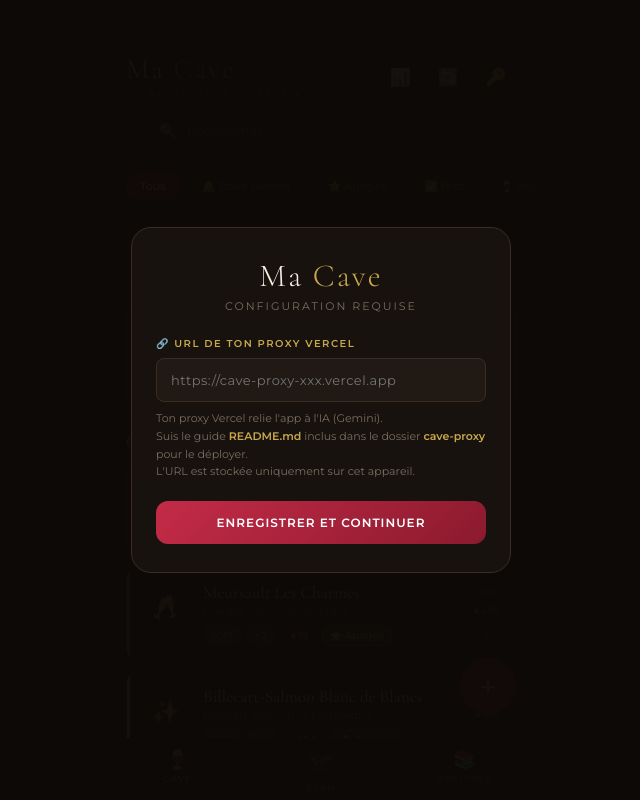
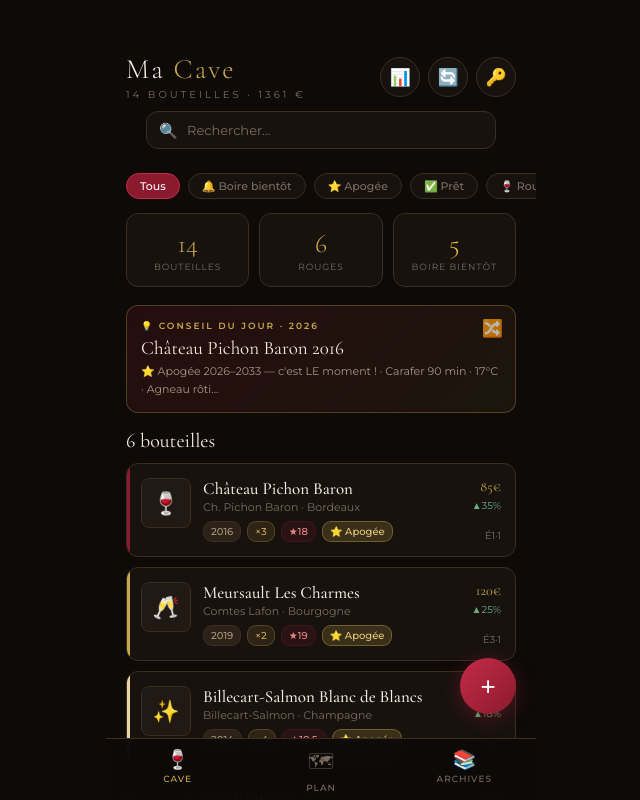
Before and after one commit to ParisElliot/cave-proxy, a website: page public/index.html in a window 1280 px wide. Shown: the whole page, without its empty margins (319-959 px from the left). Drawn offline with nearby package versions, Linux system fonts and the light colour scheme.

Commit message:
Update index.html

```diff
--- a/public/index.html
+++ b/public/index.html
@@ -420,13 +420,13 @@ html,body{height:100%;overflow:hidden;background:var(--bg);color:var(--tx);font-
 <div id="apiModal" class="hidden">
   <div class="api-box">
     <div class="api-logo">Ma <span>Cave</span></div>
-    <div class="api-sub">Configuration requise</div>
-    <div class="api-label">🔗 URL de ton proxy Vercel</div>
-    <input class="api-input" id="apiKeyInput" type="url" placeholder="https://cave-proxy-xxx.vercel.app" autocomplete="off" spellcheck="false">
+    <div class="api-sub">Proxy IA</div>
+    <div class="api-label">🔗 URL du proxy (optionnel)</div>
+    <input class="api-input" id="apiKeyInput" type="url" placeholder="Laisse vide — auto-détecté" autocomplete="off" spellcheck="false">
     <div class="api-hint">
-      Ton proxy Vercel relie l'app à l'IA (Gemini).<br>
-      Suis le guide <b style="color:var(--go)">README.md</b> inclus dans le dossier <b style="color:var(--go)">cave-proxy</b> pour le déployer.<br>
-      <span style="color:var(--td)">L'URL est stockée uniquement sur cet appareil.</span>
+      L'app détecte automatiquement le proxy si elle est hébergée sur Vercel.<br>
+      Laisse ce champ <b style="color:var(--go)">vide</b> si tu accèdes via <b style="color:var(--go)">cave-proxy.vercel.app</b><br>
+      <span style="color:var(--td)">Remplis uniquement si tu utilises un domaine différent.</span>
     </div>
     <button class="btn btnp" onclick="saveApiKey()" style="margin-top:20px">Enregistrer et continuer</button>
   </div>
@@ -440,26 +440,32 @@ let wines    = JSON.parse(localStorage.getItem('cv3_wines') || '[]');
 let archived = JSON.parse(localStorage.getItem('cv3_arch')  || '[]');
 let cave     = JSON.parse(localStorage.getItem('cv3_cave')  || 'null');
 
-// ── PROXY URL ─────────────────────────────────────
-function getProxyUrl(){ return localStorage.getItem('cv3_proxy')||'' }
+// ── PROXY URL — auto-détection (même domaine Vercel) ──
+function getProxyUrl(){
+  // Si un override manuel existe, on l'utilise
+  const manual=localStorage.getItem('cv3_proxy');
+  if(manual) return manual;
+  // Sinon on utilise la même origine que la page (fonctionne sur Vercel)
+  return window.location.origin;
+}
 
 function openApiConfig(){
-  document.getElementById('apiKeyInput').value=getProxyUrl();
+  // Affiche l'URL actuelle dans le champ (juste pour info)
+  document.getElementById('apiKeyInput').value=localStorage.getItem('cv3_proxy')||'';
   document.getElementById('apiModal').classList.remove('hidden');
 }
 function saveApiKey(){
   const k=document.getElementById('apiKeyInput').value.trim();
-  if(!k.startsWith('https://')){showToast('⚠️ URL invalide (doit commencer par https://)');return}
-  localStorage.setItem('cv3_proxy',k.replace(/\/$/,''));
+  if(k&&!k.startsWith('https://')){showToast('⚠️ URL invalide (doit commencer par https://)');return}
+  if(k) localStorage.setItem('cv3_proxy',k.replace(/\/$/,''));
+  else localStorage.removeItem('cv3_proxy');
   document.getElementById('apiModal').classList.add('hidden');
-  showToast('✅ Proxy configuré !');
+  showToast('✅ Configuré !');
 }
 
 // ── APPEL PROXY ───────────────────────────────────
 async function callProxy(payload){
-  const url=getProxyUrl();
-  if(!url) throw new Error('proxy_not_configured');
-  const res=await fetch(url+'/api/ai',{
+  const res=await fetch(getProxyUrl()+'/api/ai',{
     method:'POST',
     headers:{'Content-Type':'application/json'},
     body:JSON.stringify(payload)
@@ -1233,7 +1239,7 @@ if(!wines.length){
 }
 switchTab('cave');
 // Afficher la config clé API au premier lancement
-if(!getProxyUrl()) setTimeout(openApiConfig, 600);
+// Proxy auto-configuré via window.location.origin — pas besoin de saisie manuelle
 </script>
 </body>
 </html>
```
